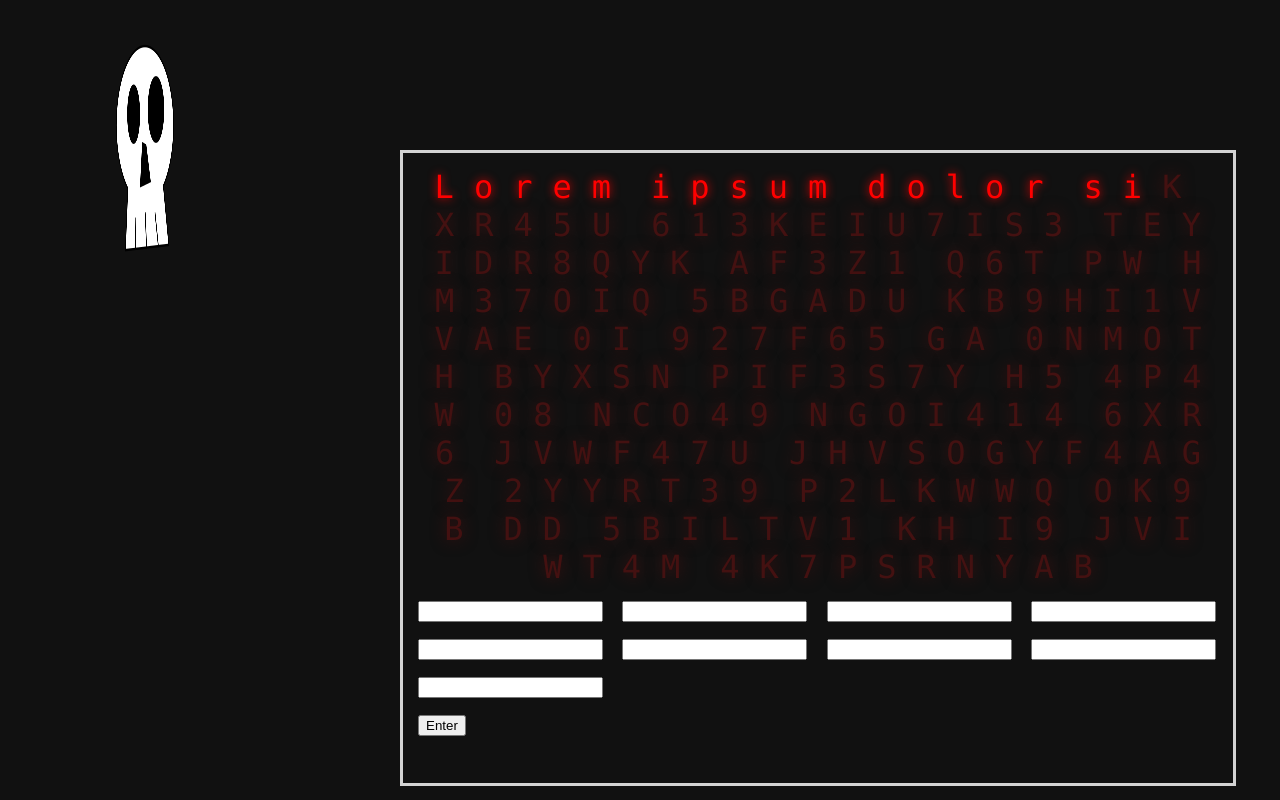
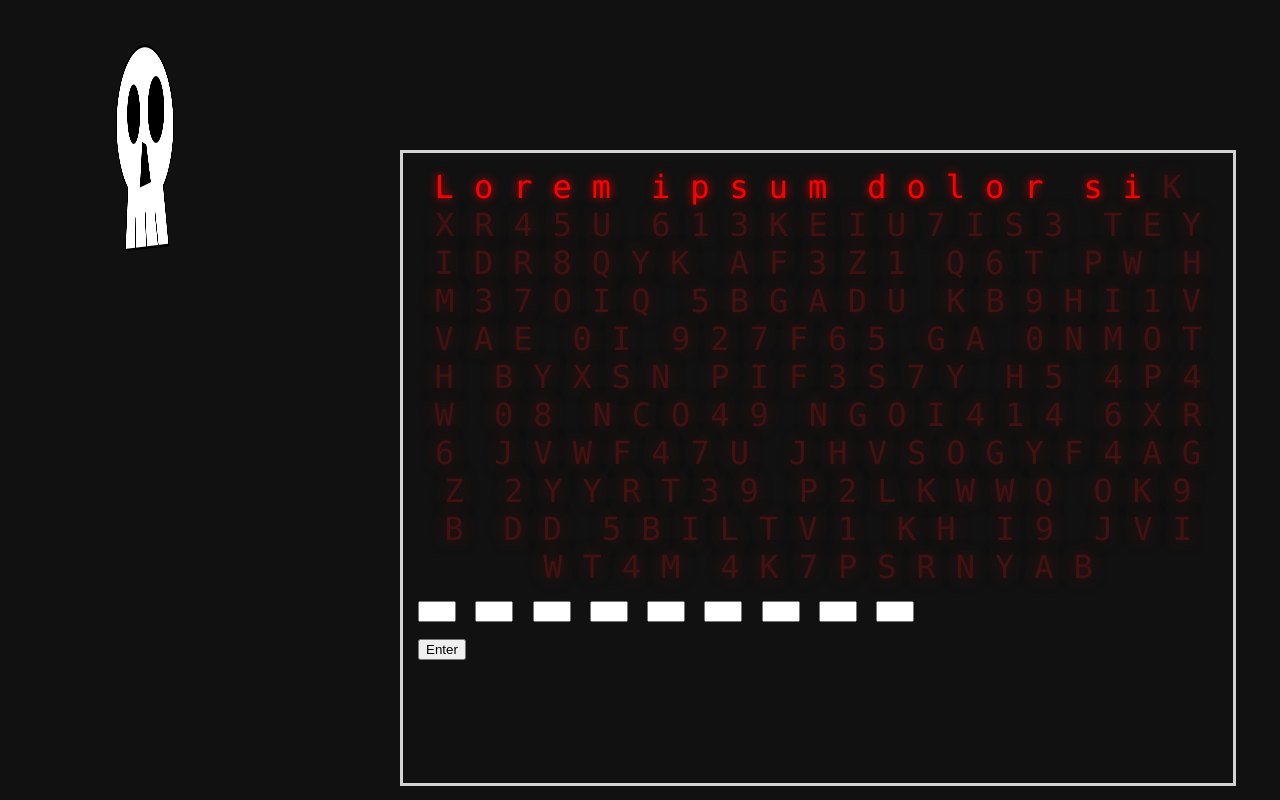
Before and after one commit to KTR4M/Extia-Demo-EscapeGame, a plain HTML site: page index.html in a window 1280 px wide. Drawn offline with nearby package versions, Linux system fonts and the light colour scheme.

Commit message:
Update style.css

```diff
--- a/style.css
+++ b/style.css
@@ -96,3 +96,7 @@ body {
     display: inline-block;
     padding: 0 10px;
 }
+
+.input-text {
+    width: 30px;
+}
```
